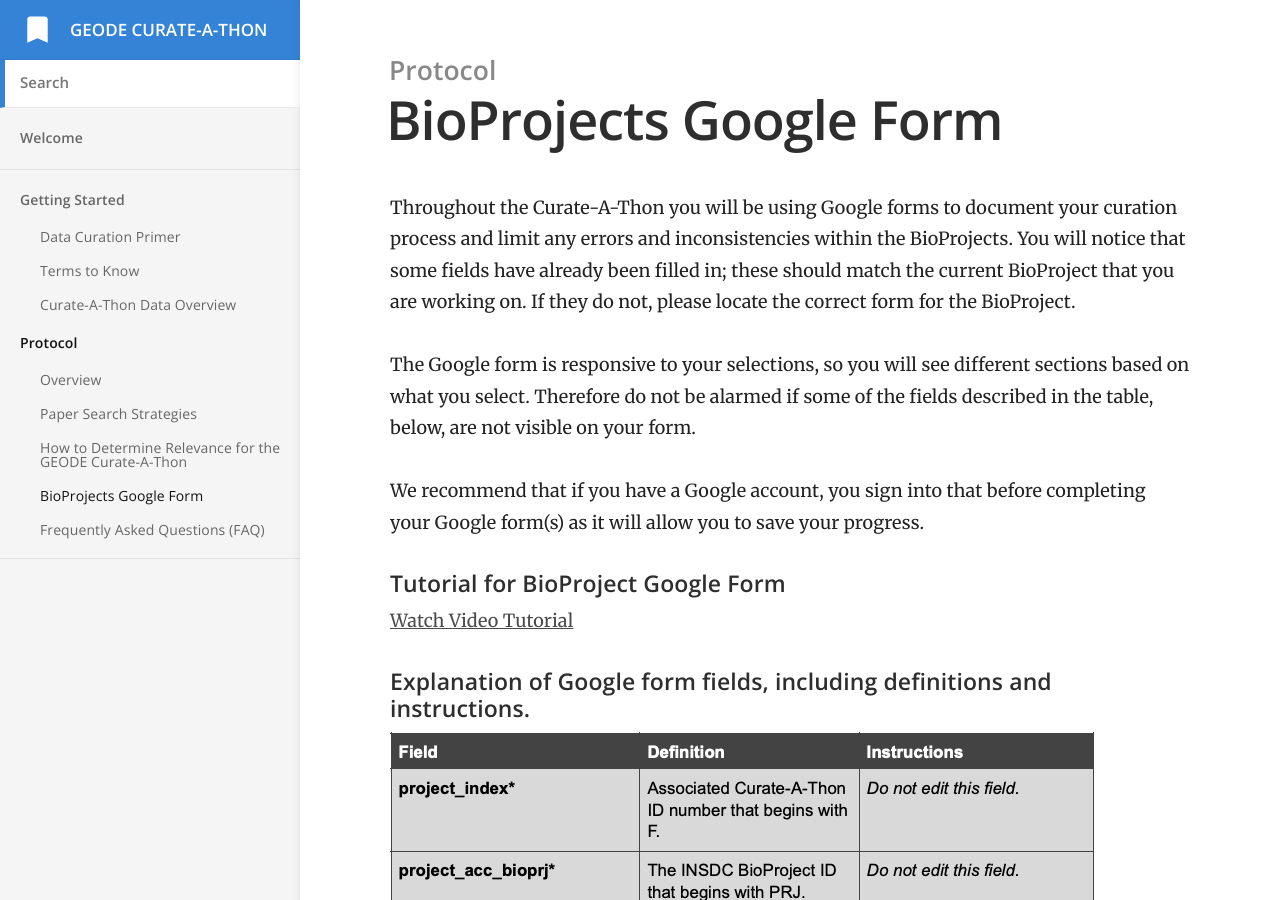
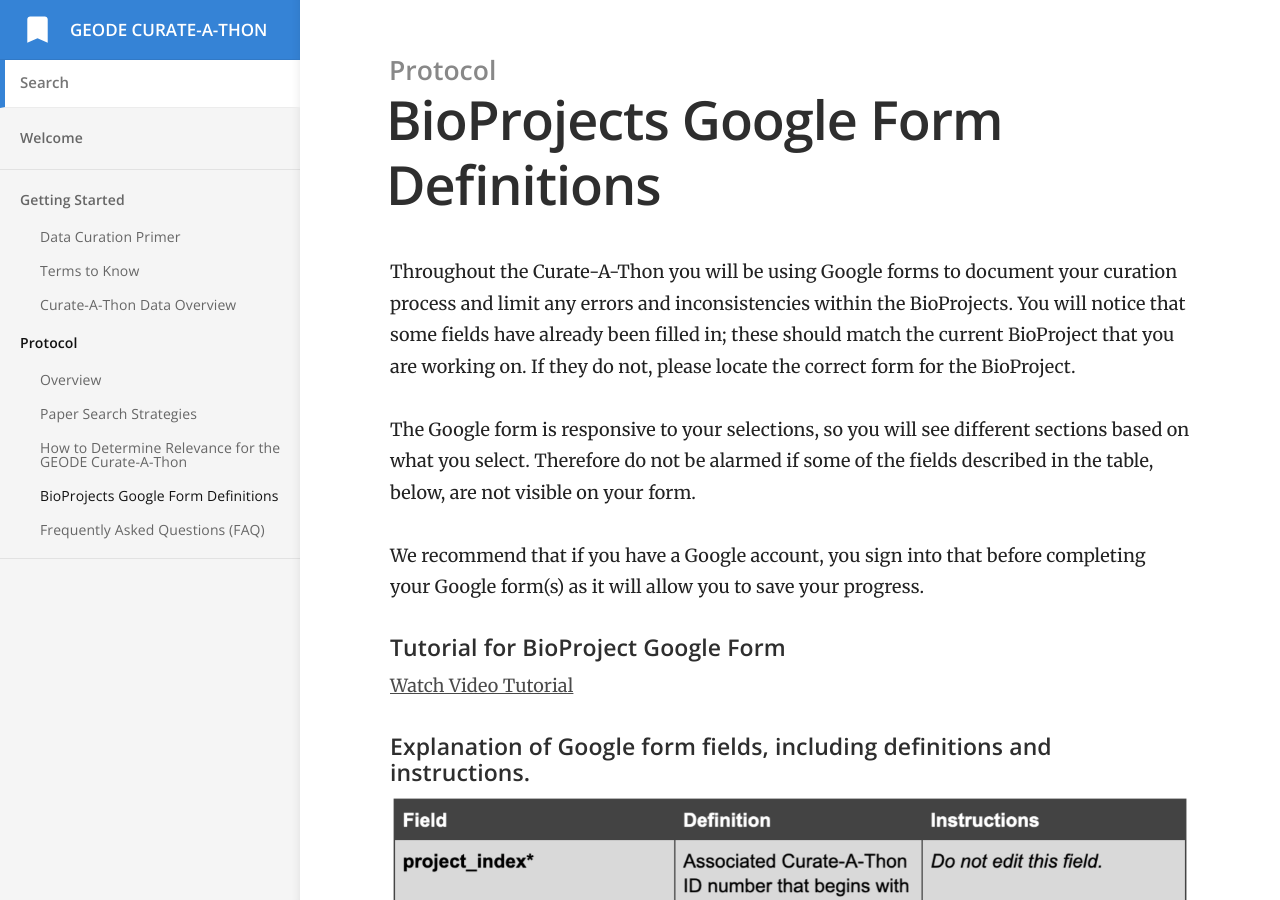
Before and after one commit to bdezray/GEODE-Curate-A-Thon, a Jekyll site: the page built from _docs/Protocol/BioProjects Google Form Definitions.md, in a window 1280 px wide and 900 px high. Built offline with Jekyll 4.4.1, drawn with Linux system fonts in a browser that asks for light colours; part of the change alters nothing that is shown.

Commit message:
Update BioProject Google Form images

```diff
--- a/_docs/Protocol/BioProjects Google Form Definitions.md
+++ b/_docs/Protocol/BioProjects Google Form Definitions.md
@@ -1,5 +1,5 @@
 ---
-title: BioProjects Google Form
+title: BioProjects Google Form Definitions
 category: Protocol
 order: 4
 ---
@@ -17,10 +17,11 @@ We recommend that if you have a Google account, you sign into that before comple
 
 #### Explanation of Google form fields, including definitions and instructions.
 
-![](https://bdezray.github.io/Geode-Curate-A-Thon/images/Screen Shot 2022-10-31 at 3.25.04 PM.png)
-![](https://bdezray.github.io/Geode-Curate-A-Thon/images/Screen Shot 2022-10-23 at 2.54.56 PM.png)
-![](https://bdezray.github.io/Geode-Curate-A-Thon/images/Screen Shot 2022-10-23 at 2.55.12 PM.png)
-![](https://bdezray.github.io/Geode-Curate-A-Thon/images/Screen Shot 2022-10-23 at 2.55.33 PM.png)
+![](https://bdezray.github.io/Geode-Curate-A-Thon/images/BioProjectGoogleForm_1.png)
+![](https://bdezray.github.io/Geode-Curate-A-Thon/images/BioProjectGoogleForm_2.png)
+![](https://bdezray.github.io/Geode-Curate-A-Thon/images/BioProjectGoogleForm_3.png)
+![](https://bdezray.github.io/Geode-Curate-A-Thon/images/BioProjectGoogleForm_4.png)
+![](https://bdezray.github.io/Geode-Curate-A-Thon/images/BioProjectGoogleForm_5.png)
 
 
 [Next](https://bdezray.github.io/Geode-Curate-A-Thon/Protocol/Frequently%20Asked%20Questions%20(FAQ)/){: .btn}
```
Also changed, not shown: images/BioProjectGoogleForm_1.png (added), images/BioProjectGoogleForm_2.png (added), images/BioProjectGoogleForm_3.png (added), images/BioProjectGoogleForm_4.png (added), images/BioProjectGooleForm_5.png (added).
